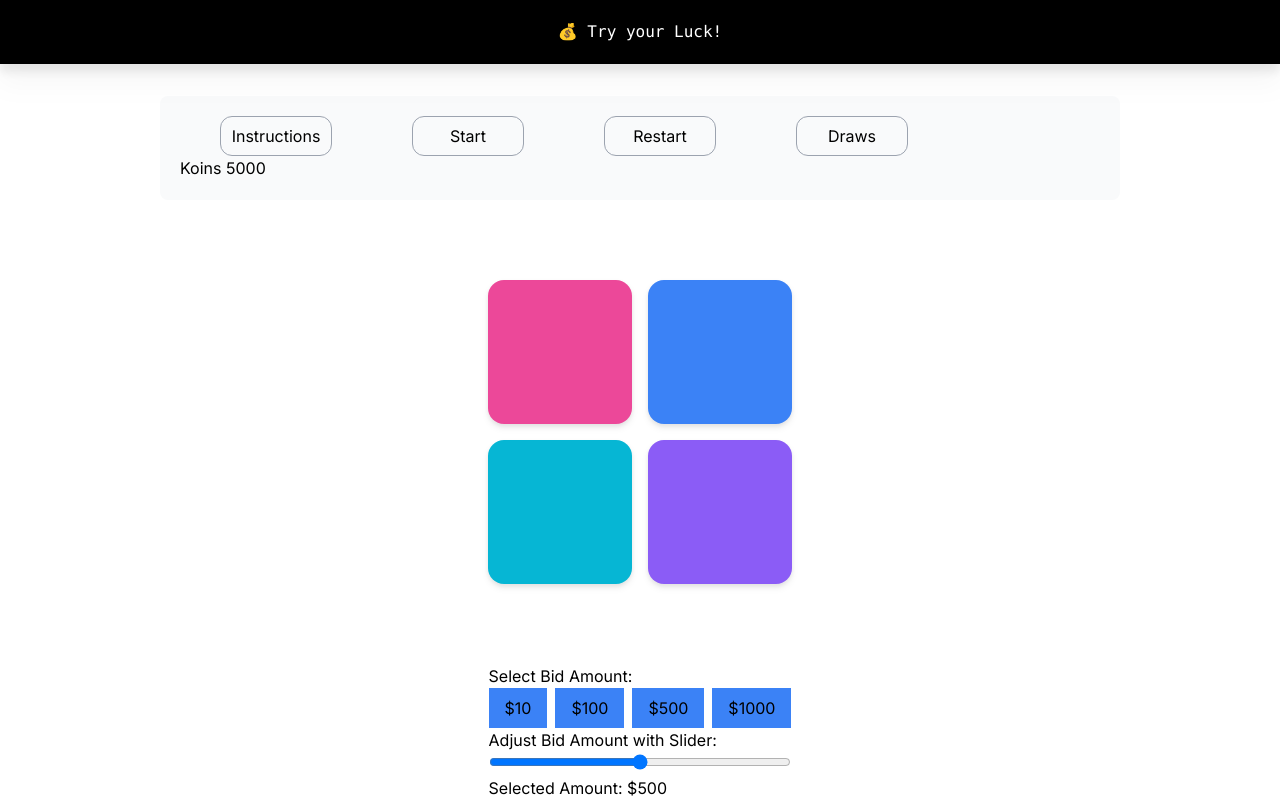
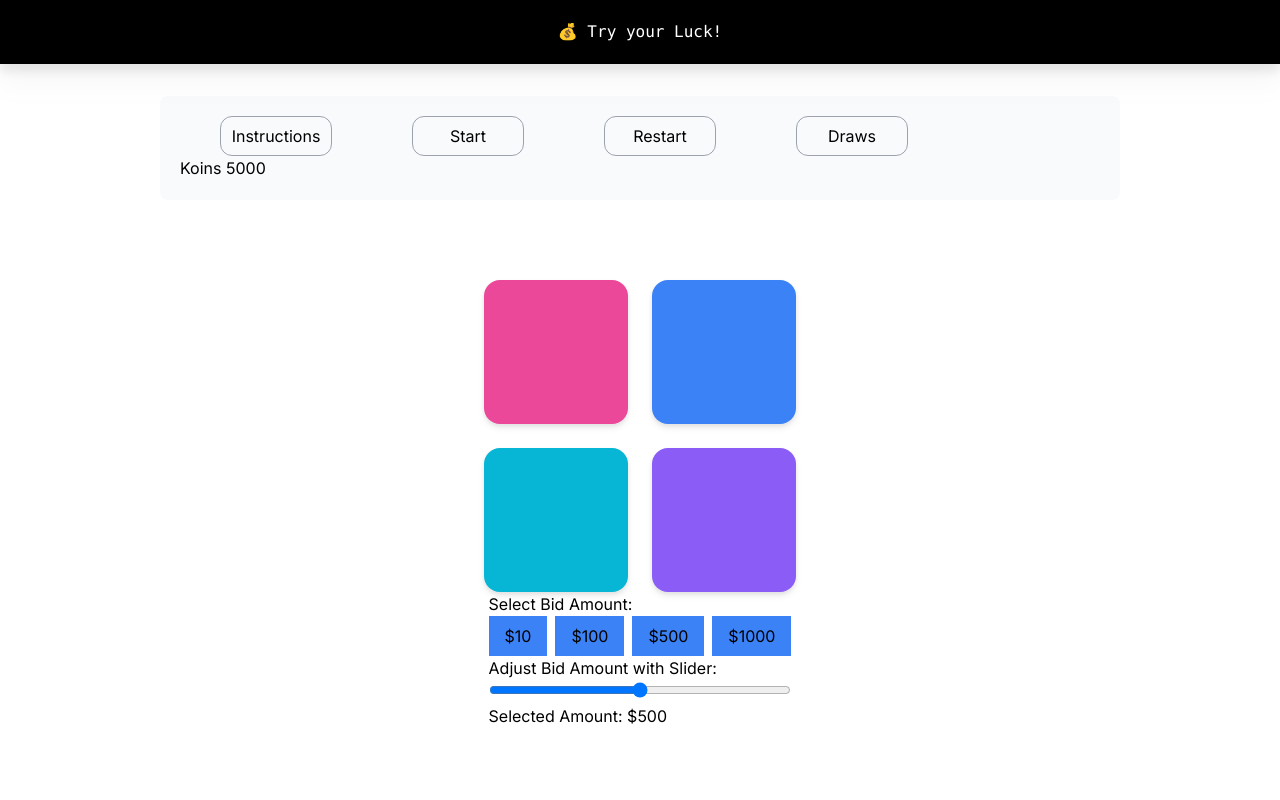
Before and after one commit to kevintomsgithub/try-your-luck, a Next.js app: page / in a window 1280 px wide. Shown: the top 800 px of the page. Built offline with nearby package versions, Linux system fonts and the light colour scheme.

Commit message:
Update game component

```diff
--- a/app/components/game/Game.tsx
+++ b/app/components/game/Game.tsx
@@ -1,6 +1,7 @@
 "use client";
 import SquareComponent from "../square/Square";
 import React, { useState, useEffect } from "react";
+import BidComponent from "../bid/Bid";
 
 export default function Game() {
   const [selectedSquare, setSelectedSquare] = useState(null);
@@ -15,14 +16,13 @@ export default function Game() {
     }
   };
 
-  const handleWindowClick = () => {
-    // Deselect when clicking outside the squares
+  const handleClearSelection = () => {
     setSelectedSquare(null);
   };
 
   return (
-    <div className="h-96 p-20 mb-20">
-      <div className="grid gap-4 grid-cols-2 grid-rows-2">
+    <div className="p-20 mb-20 flex flex-col justify-center items-center">
+      <div className="grid gap-6 grid-cols-2 grid-rows-2">
         <SquareComponent
           bgColorClass="bg-pink-500"
           onSelect={handleSquareSelect}
@@ -44,12 +44,10 @@ export default function Game() {
           selected={selectedSquare === "bg-violet-500"}
         />
       </div>
-      {selectedSquare && (
-        <p className="mt-4">
-          Selected Square:{" "}
-          <span className={`inline-block w-6 h-6 ${selectedSquare}`} />
-        </p>
-      )}
+      <BidComponent
+        selectedSquare={selectedSquare}
+        clearSelection={handleClearSelection}
+      />
     </div>
   );
 }
```
